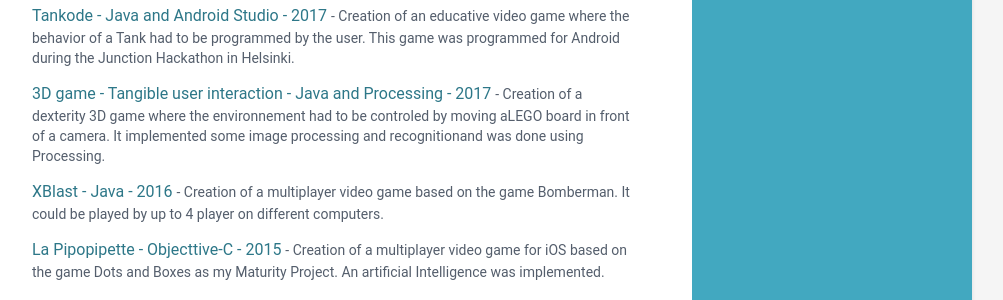
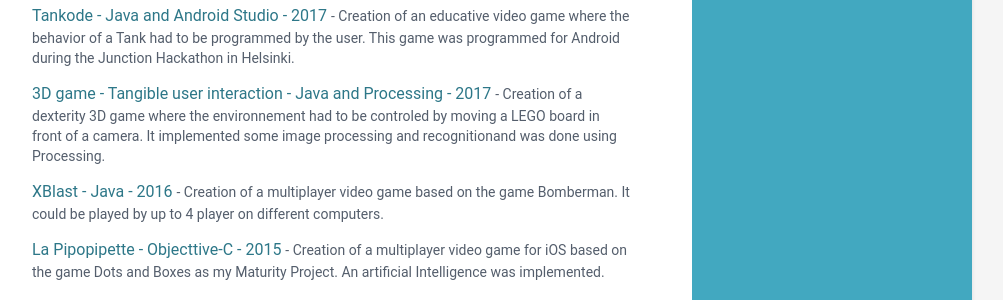
Before and after one commit to Billotais/cv, a Jekyll site: the page built from index.html, in a window 1280 px wide and 900 px high, scrolled down 1434 px. Shown: the part 174-474 px from the top of the window, without its empty margins (168-1171 px from the left). Built offline with Jekyll 4.4.1, drawn with Linux system fonts in a browser that asks for light colours.

Commit message:
Update data.yml

```diff
--- a/_data/data.yml
+++ b/_data/data.yml
@@ -133,7 +133,7 @@ projects:
 
       - title: 3D game - Tangible user interaction - Java and Processing - 2017
         link: "https://github.com/Billotais/cs_211"
-        tagline: "Creation of a dexterity 3D game where the environnement had to be controled by moving aLEGO board in front of a camera. It implemented some image processing and recognitionand was done using Processing."
+        tagline: "Creation of a dexterity 3D game where the environnement had to be controled by moving a LEGO board in front of a camera. It implemented some image processing and recognitionand was done using Processing."
 
       - title: XBlast - Java - 2016
         link: "#"
```
